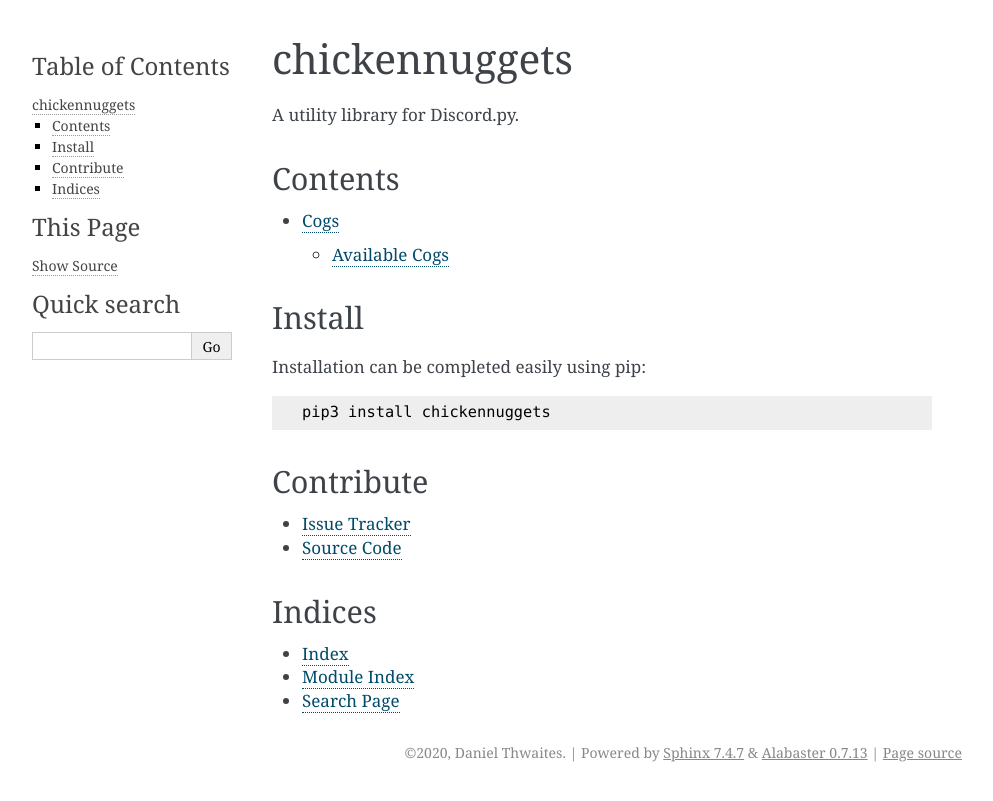
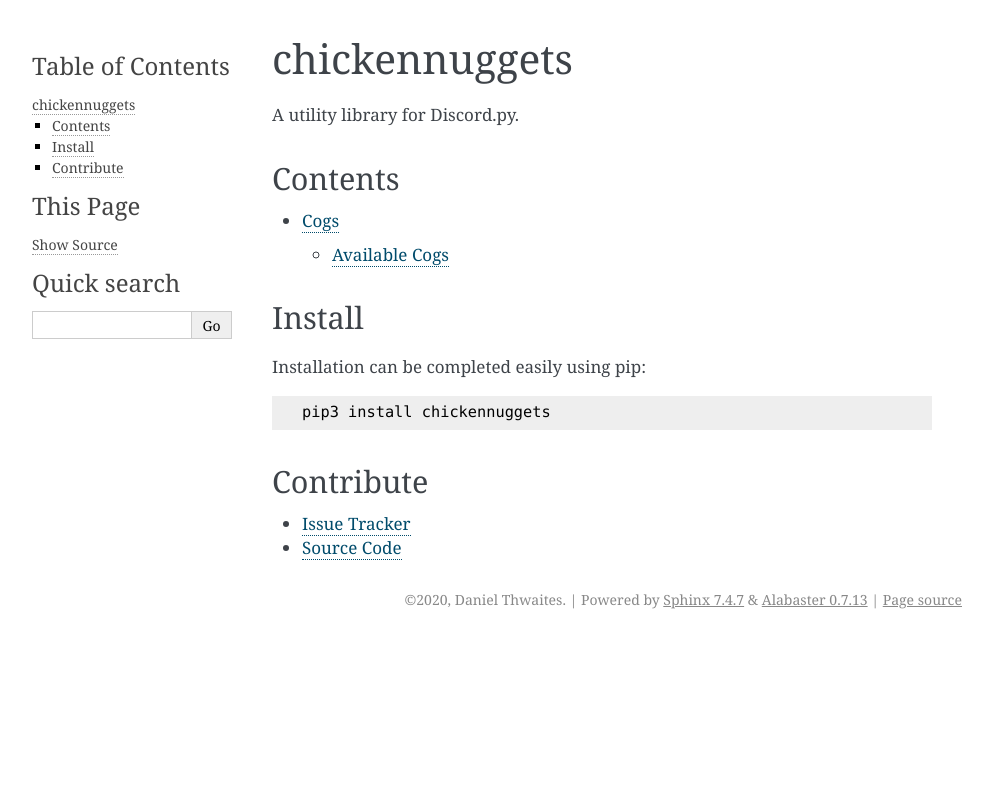
Before and after one commit to danielisbad2/chickennuggets, a Sphinx documentation site: the page built from docs/index.rst, in a window 1280 px wide. Shown: the top 801 px of the page, without its empty margins (148-1141 px from the left). Built offline with Sphinx 7.4.7, drawn with Linux system fonts in a browser that asks for light colours.

Commit message:
Update index.rst
dead links styll <333

```diff
--- a/docs/index.rst
+++ b/docs/index.rst
@@ -23,10 +23,3 @@
 
 * `Issue Tracker <https://github.com/danth/chickennuggets/issues>`_
 * `Source Code <https://github.com/danth/chickennuggets>`_
-
-Indices
--------
-
-* :ref:`genindex`
-* :ref:`modindex`
-* :ref:`search`
```
